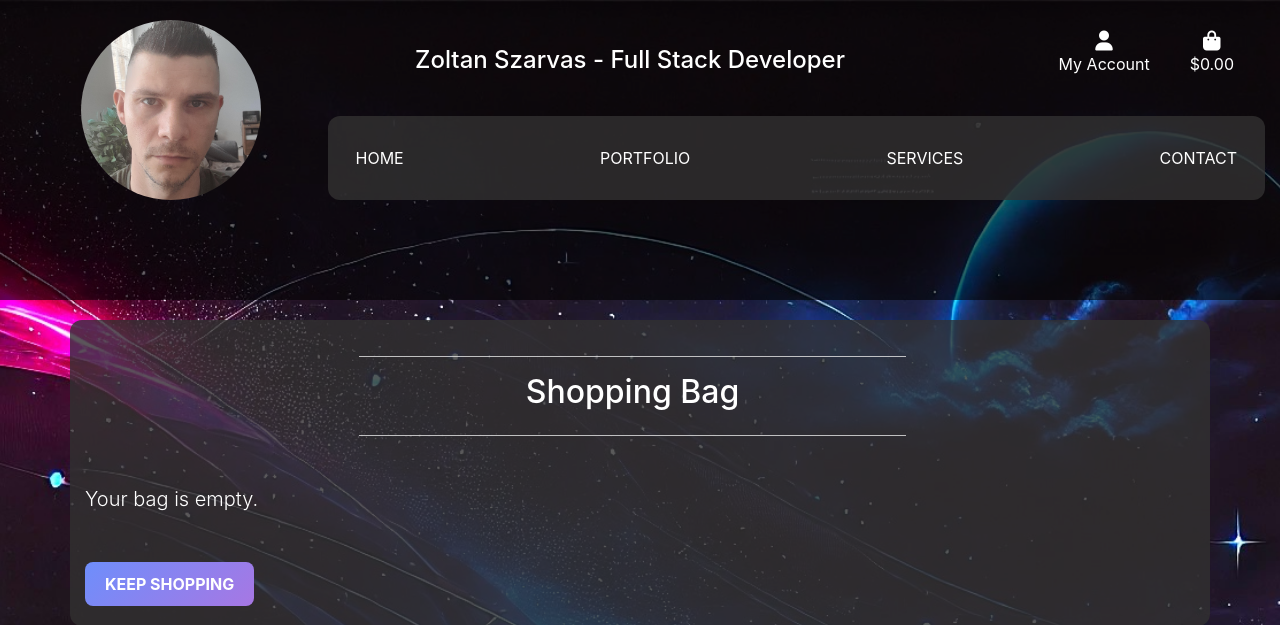
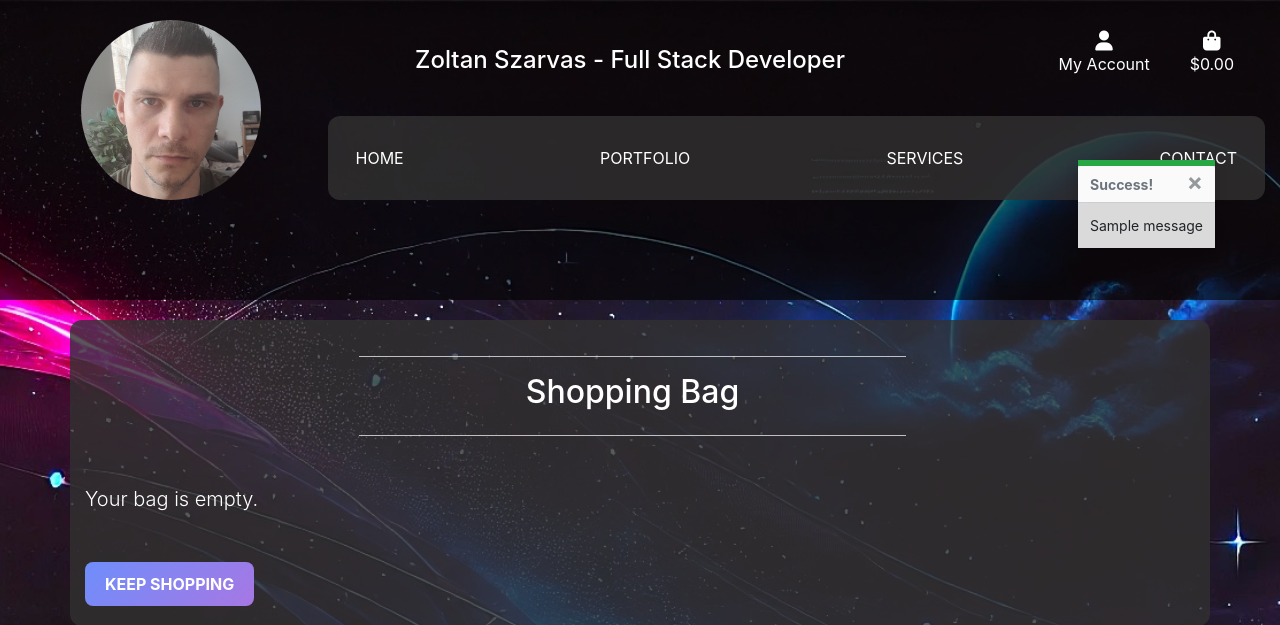
Before and after one commit to ZoltanSzarvas0209/myportfolio, a Django app: page /bag/ in a window 1280 px wide. Shown: the top 625 px of the page. Run offline with Django 3.2, Linux system fonts and the light colour scheme; tables that the repository leaves empty hold one stand-in row (values such as "Sample post"); one stand-in notice (Sample message) is shown; some libraries are stand-ins or nearby versions.

Commit message:
added toasts

```diff
--- a/bag/views.py
+++ b/bag/views.py
@@ -1,5 +1,7 @@
 from django.shortcuts import render, redirect, reverse, HttpResponse
 from django.http import JsonResponse
+from django.contrib import messages
+from services.models import Service
 
 
 # Create your views here.
@@ -13,6 +15,7 @@ def bag(request):
 def add_to_bag(request, item_id):
     """ Add a quantity of the specified service to the shopping bag """
 
+    service = Service.objects.get(pk=item_id)
     quantity = int(request.POST.get('quantity'))
     redirect_url = request.POST.get('redirect_url')
     bag = request.session.get('bag', {})
@@ -21,6 +24,7 @@ def add_to_bag(request, item_id):
         bag[item_id] += quantity
     else:
         bag[item_id] = quantity
+        messages.success(request, f'Added {service.name} to your bag')
 
     request.session['bag'] = bag
     return redirect(redirect_url)
--- a/static/css/base.css
+++ b/static/css/base.css
@@ -148,6 +148,18 @@ header {
     cursor: pointer;
 }
 
+/*------------------------------------ Toasts styling -------------------------------------- */
+
+.message-container {
+    position: fixed;
+    top: 20%;
+    right: 5%;
+    z-index: 99999999999;
+}
+
+.toast-capper {
+    height: 6px;
+}
 
 /* ------------------------------------ footer styling ------------------------------------*/
 
--- a/templates/allauth/base.html
+++ b/templates/allauth/base.html
@@ -103,7 +103,21 @@
     </header>
 
     {% if messages %}
-    <div class="message-container"></div>
+        <div class="message-container">
+            {% for message in messages %}
+                {% with message.level as level %}
+                    {% if level == 40 %}
+                        {% include 'includes/toasts/toast_error.html' %}
+                    {% elif level == 30 %}
+                        {% include 'includes/toasts/toast_warning.html' %}
+                    {% elif level == 25 %}
+                        {% include 'includes/toasts/toast_success.html' %}
+                    {% else %}
+                        {% include 'includes/toasts/toast_info.html' %}
+                    {% endif %}
+                {% endwith %}
+            {% endfor %}
+        </div>
     {% endif %}
 
     {% block page_header %}
@@ -124,10 +138,11 @@
     </footer>
 
     {% block postloadjs %}
+    <script type="text/javascript">
+        $('.toast').toast('show');
+    </script>
     {% endblock %}
 
 </body>
 
-
-
 </html>
--- /dev/null
+++ b/templates/includes/toasts/toast_success.html
@@ -0,0 +1,14 @@
+<!-- Toasts from bootstrap documentation-->
+<div class="toast rounded-0 border-top-0" data-autohide="false">
+    <div class="arrow-up arrow-success"></div>
+    <div class="w-100 toast-capper bg-success"></div>
+    <div class="toast-header">
+        <strong class="mr-auto">Success!</strong>
+        <button type="button" class="ml-2 mb-1 close text-dark" data-dismiss="toast" aria-label="Close">
+            <span aria-hidden="true">&times;</span>
+        </button>
+    </div>
+    <div class="toast-body">
+        {{ message }}
+    </div>
+</div>
```
Also changed, not shown: templates/includes/toasts/toast_error.html (added, +14 -0 lines), templates/includes/toasts/toast_info.html (added, +14 -0 lines), templates/includes/toasts/toast_warning.html (added, +14 -0 lines).
